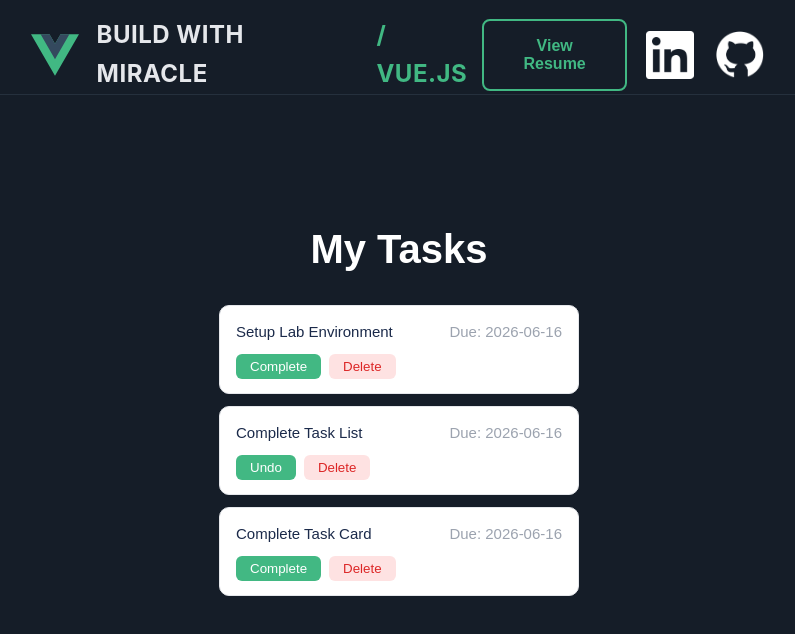
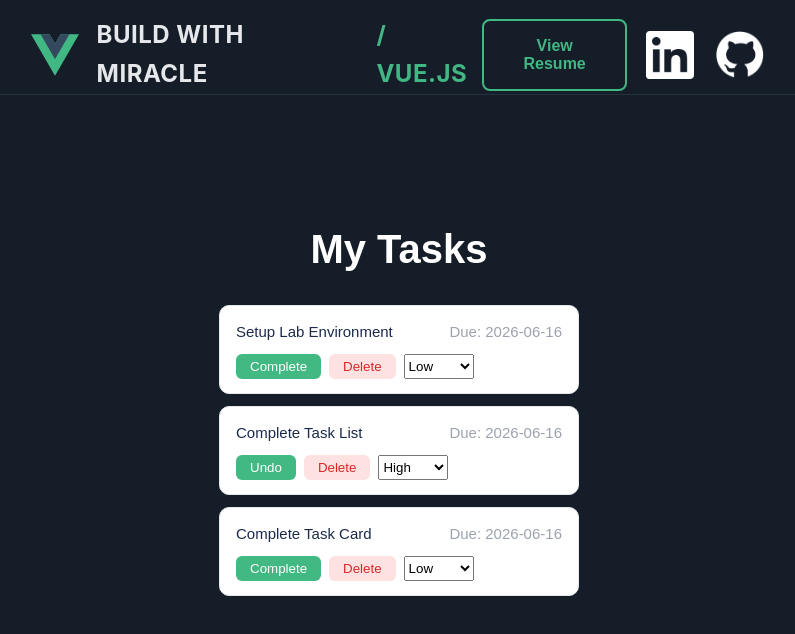
Before and after one commit to gmiracle17/BURWELL_GICHELLE_FRONTEND, a Vue app: page /task-list in a window 1280 px wide. Shown: the top 634 px of the page, without its empty margins (241-1036 px from the left). Built offline with nearby package versions, Linux system fonts and the light colour scheme.

Commit message:
Priority Selection added to each card

```diff
--- a/src/views/TaskCard_Template_Task2.vue
+++ b/src/views/TaskCard_Template_Task2.vue
@@ -64,12 +64,15 @@ HINTS (read only if stuck)
 // TODO 1: import defineProps and defineEmits (they are compiler macros — no import needed
 //          but you DO need to call them)
 import { defineProps, defineEmits } from 'vue'
+
+// Created ref and computed for task priority filter extension
 // TODO 2: Define the task prop with type Object, required: true
 // const props = defineProps({ ... })
 const props = defineProps({
   task: {
     type: Object,
-    required: true
+    required: true,
+    priority: String
   }
 })
 
@@ -104,6 +107,14 @@ const emit = defineEmits(['complete', 'delete'])
       <button @click="emit('delete',props.task.id)" class="btn-delete">
         Delete
       </button>
+
+      <!-- Select dropdown for task priority -->
+      <select v-model="task.priority":class="task.priority">
+        <option disabled>Priority</option>
+        <option>Low</option>
+        <option>Medium</option>
+        <option>High</option>
+      </select>
     </div>
   </div>
 </template>
--- a/src/views/TaskListView_Template_Task2.vue
+++ b/src/views/TaskListView_Template_Task2.vue
@@ -12,9 +12,9 @@ import TaskCard from './TaskCard_Template_Task2.vue'
 // Each task: { id, name, done, dueDate }
 // const tasks = ref([...])
 const tasks = ref([
-  { id: 1, name: 'Setup Lab Environment', done: false, dueDate: '2026-06-16' },
-  { id: 2, name: 'Complete Task List', done: true, dueDate: '2026-06-16' },
-  { id: 3, name: 'Complete Task Card', done: false, dueDate: '2026-06-16' }])
+  { id: 1, name: 'Setup Lab Environment', done: false, dueDate: '2026-06-16', priority: 'Low' },
+  { id: 2, name: 'Complete Task List', done: true, dueDate: '2026-06-16', priority: 'High' },
+  { id: 3, name: 'Complete Task Card', done: false, dueDate: '2026-06-16', priority: 'Low' }])
 
 // TODO 2: Write handleComplete(id) — toggle the done state of the task with this id
 function handleComplete(id) {
@@ -52,6 +52,7 @@ function handleDelete(id) {
         v-for="task in tasks"
         :key="task.id"
         :task="task"
+        :priority="Low"
         @complete="handleComplete"
         @delete="handleDelete"
       >
```
